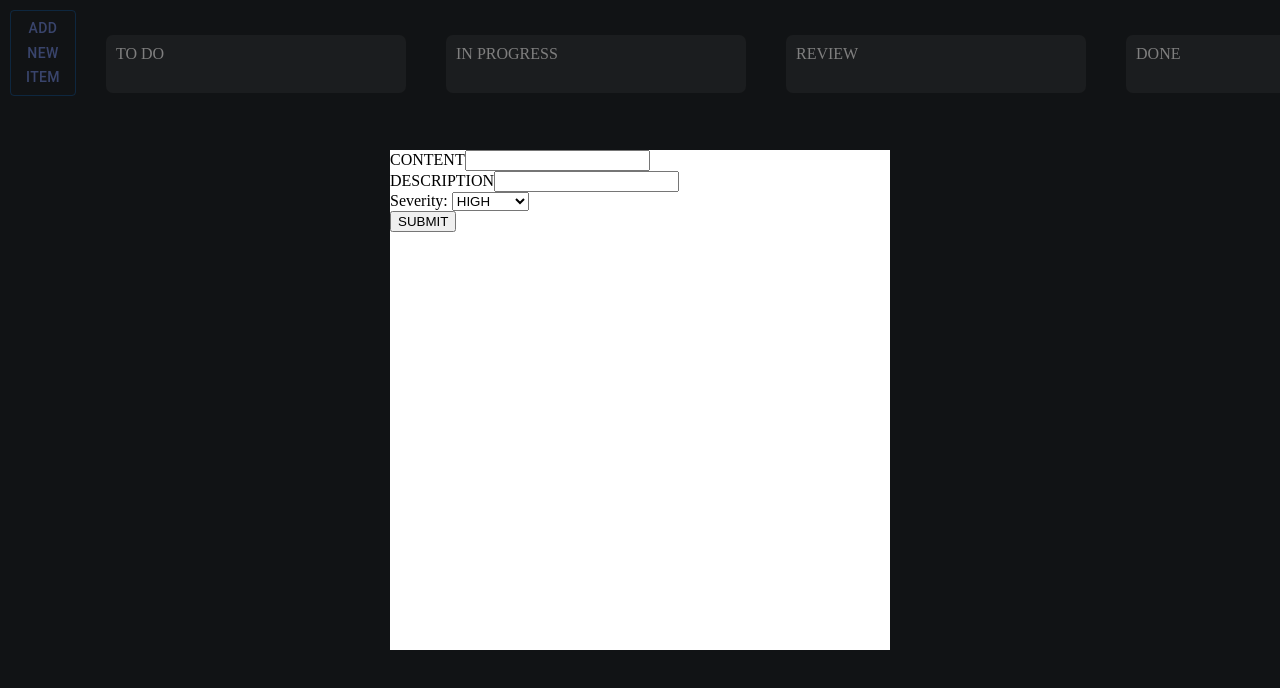
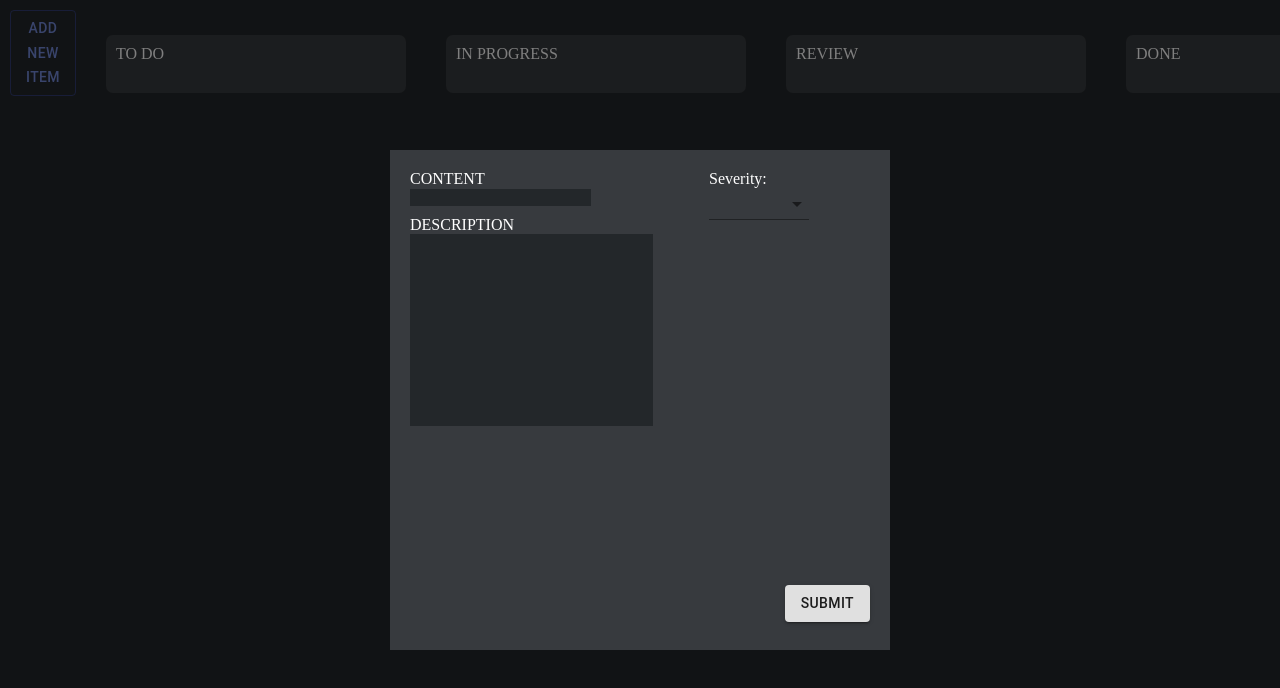
Before and after one commit to jmutton2/Joora, a React (Create React App) app: page / in a window 1280 px wide. Both pictures are taken after a click on the button "ADD NEW ITEM". Shown: the top 688 px of the page. Built offline with nearby package versions, Linux system fonts and the light colour scheme.

Commit message:
Some more styling

```diff
--- a/src/components/Buttons.js
+++ b/src/components/Buttons.js
@@ -18,7 +18,7 @@ export function Buttons() {
         style={{
           display: "flex",
           justifyContent: "space-around",
-          color: "#7289da ",
+          color: "#7289da",
         }}
         onClick={() => {
           handleOpen();
--- a/src/components/DragDropList.js
+++ b/src/components/DragDropList.js
@@ -9,12 +9,16 @@ import {
 import "../css/style.css";
 import Button from "@mui/material/Button";
 import { Delete } from "@material-ui/icons";
+import ArrowDropUpIcon from "@mui/icons-material/ArrowDropUp";
+import ArrowDropDownIcon from "@mui/icons-material/ArrowDropDown";
+import HorizontalRuleIcon from "@mui/icons-material/HorizontalRule";
 
 //\\####STYLING####\\//
 const getItemStyle = (isDragging, draggableStyle) => ({
   userSelect: "none",
   margin: `0 0 20px 0`,
-  height: 140,
+  height: "140px",
+  overflowY: "auto",
   background: isDragging ? "#2c2f33" : "#2c2f33",
   ...draggableStyle,
 });
@@ -31,6 +35,19 @@ const getListStyle = () => ({
 });
 
 //\\####STYLING####//\\
+
+function renderSwitch(param) {
+  switch (param) {
+    case "HIGH":
+      return <ArrowDropUpIcon style={{ color: "red" }} />;
+    case "MEDIUM":
+      return <HorizontalRuleIcon style={{ color: "yellow" }} />;
+    case "LOW":
+      return <ArrowDropDownIcon style={{ color: "green" }} />;
+    default:
+      return param;
+  }
+}
 
 const DragDropList = () => {
   const dispatch = useDispatch();
@@ -96,13 +113,18 @@ const DragDropList = () => {
                           >
                             {item.content}
                           </div>
-
-                          <br></br>
+                          <div style={{ paddingTop: 10, paddingLeft: 20 }}>
+                            {renderSwitch(item.severity)}
+                          </div>
                           <div style={{ paddingLeft: 10 }}>
                             {item.description}
                           </div>
+
                           <div
-                            style={{ display: "flex", alignItems: "flex-end" }}
+                            style={{
+                              display: "flex",
+                              alignItems: "flex-end",
+                            }}
                           >
                             <Button
                               style={{
--- a/src/components/Entry.js
+++ b/src/components/Entry.js
@@ -1,6 +1,9 @@
 import React, { useState } from "react";
 import { addItemAction } from "../actions";
 import { useDispatch } from "react-redux";
+import Button from "@material-ui/core/Button";
+import { Select } from "@material-ui/core";
+import MenuItem from "@mui/material/MenuItem";
 import "../css/style.css";
 
 const Entry = () => {
@@ -15,15 +18,8 @@ const Entry = () => {
 
   const handleSubmit = (e) => {
     dispatch(addItemAction(state));
+    window.location.reload();
   };
-
-  function handleIDChang(e) {
-    let id = state.id;
-    id = e.target.value;
-    setState((prevState) => {
-      return { ...prevState, id: id };
-    });
-  }
 
   function handleContentChange(e) {
     let content = state.content;
@@ -58,33 +54,80 @@ const Entry = () => {
         transform: "translate(-50%, -50%)",
         width: 500,
         height: 500,
-        background: "#FFFFFF",
+        background: "rgb(55, 58, 62)",
         color: "black",
       }}
     >
+      <div
+        style={{
+          padding: 20,
+          display: "grid",
+          gridTemplateColumns: "1.3fr 0.7fr",
+          gridTemplateRows: " 1.2fr",
+          gap: "0px 0px",
+          height: "75%",
+        }}
+      >
         <div>
-        <label>CONTENT</label>
+          <div style={{ paddingBottom: 10 }}>
+            <label style={{ color: "#ffffff" }}>CONTENT</label>
+            <br />
             <input
+              style={{
+                background: "#23272a",
+                border: "none",
+                color: "#ffffff",
+              }}
               type="text"
               value={state.content}
               onChange={handleContentChange}
             />
-        <br />
-        <label>DESCRIPTION</label>
-        <input
+          </div>
+          <div style={{ height: "100%" }}>
+            <label style={{ color: "#ffffff" }}>DESCRIPTION</label>
+            <textarea
+              style={{
+                height: "50%",
+                width: "80%",
+                background: "#23272a",
+                border: "none",
+                resize: "none",
+                color: "#ffffff",
+              }}
               type="text"
               value={state.description}
               onChange={handleDescriptionChange}
             />
+          </div>
+        </div>
+        <div>
+          <label style={{ color: "#ffffff" }}>Severity: </label>
           <br />
-        <label>Severity: </label>
-        <select value={state.severity} onChange={handleSeverityChange}>
-          <option value="HIGH">HIGH</option>
-          <option value="MEDIUM">MEDIUM</option>
-          <option value="LOW">LOW</option>
-        </select>
+          <Select
+            style={{ width: 100 }}
+            value={state.severity}
+            onChange={handleSeverityChange}
+          >
+            <MenuItem value="HIGH">HIGH</MenuItem>
+            <br />
+            <MenuItem value="MEDIUM">MEDIUM</MenuItem>
+            <br />
+            <MenuItem value="LOW">LOW</MenuItem>
+          </Select>
         </div>
-      <button onClick={handleSubmit}>SUBMIT</button>
+      </div>
+      <div
+        style={{
+          display: "flex",
+          justifyContent: "flex-end",
+          alignItems: "flex-end",
+          padding: 20,
+        }}
+      >
+        <Button variant="contained" onClick={handleSubmit}>
+          SUBMIT
+        </Button>
+      </div>
     </div>
   );
 };
--- a/src/css/index.css
+++ b/src/css/index.css
@@ -4,7 +4,6 @@ body {
 
 html {
   color: #ffffff;
-  background: "#e3f2fd";
 }
 
 code {
```
Lines whose indentation alone changed are shown as unchanged.
